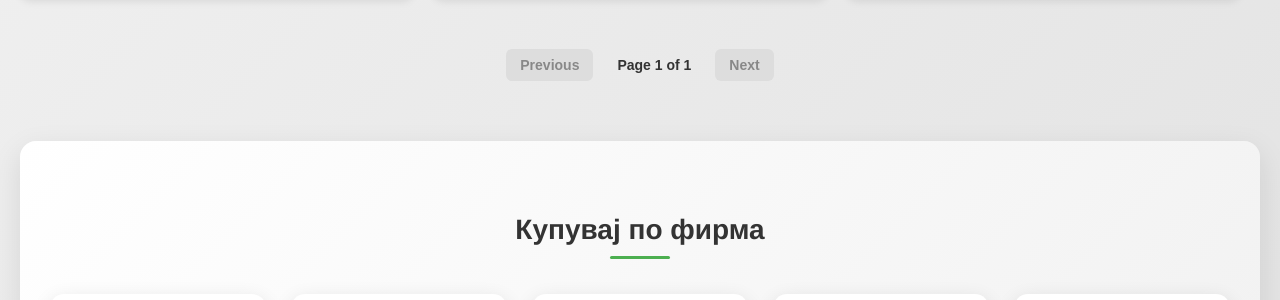
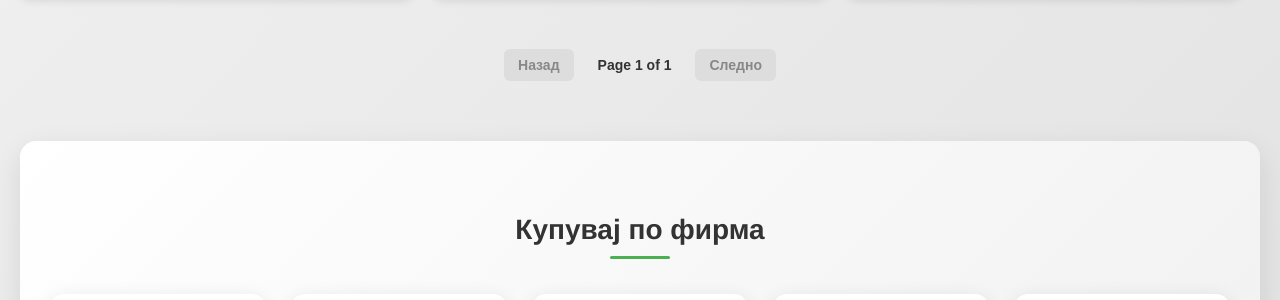
Before and after one commit to ZokiKosta/e-prodavnica-mkd, a Flask app: page /catalogue?q=HP in a window 1280 px wide. Shown: the part 995-1295 px from the top of the page. Run offline with Flask 3, Linux system fonts and the light colour scheme; data comes from the database, SQL or seed files in the repository.

Commit message:
translation to macedonian

```diff
--- a/templates/catalogue.html
+++ b/templates/catalogue.html
@@ -48,7 +48,7 @@
     {% if page > 1 %}
         <a href="{{ url_for('catalogue', page=page-1, q=q, category=category) }}">Назад</a>
     {% else %}
-        <span class="disabled">Previous</span>
+        <span class="disabled">Назад</span>
     {% endif %}
 
     <span>Page {{ page }} of {{ total_pages }}</span>
@@ -56,7 +56,7 @@
     {% if page < total_pages %}
         <a href="{{ url_for('catalogue', page=page+1, q=q, category=category) }}">Следно</a>
     {% else %}
-        <span class="disabled">Next</span>
+        <span class="disabled">Следно</span>
     {% endif %}
 </div>
 
```
